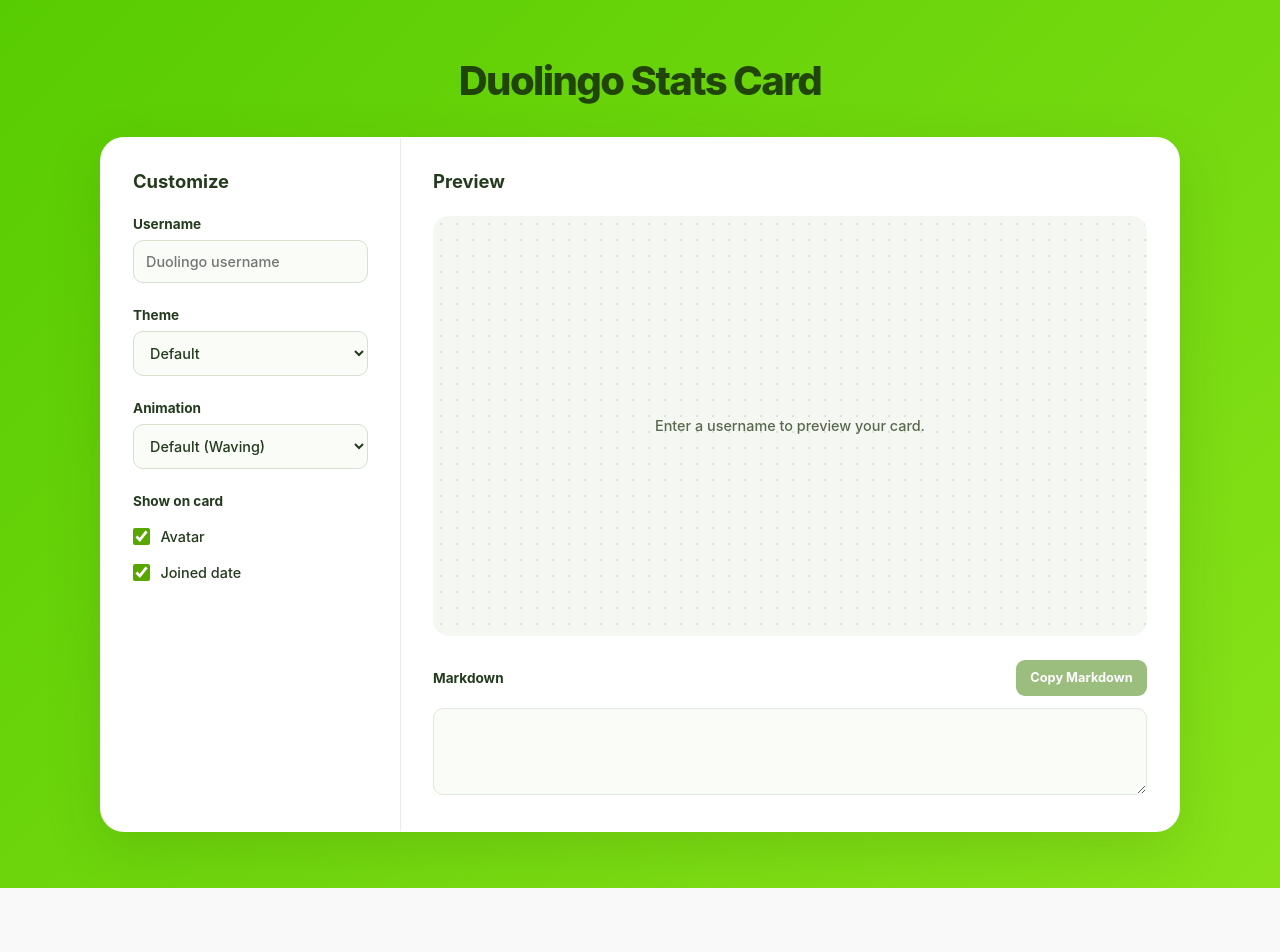
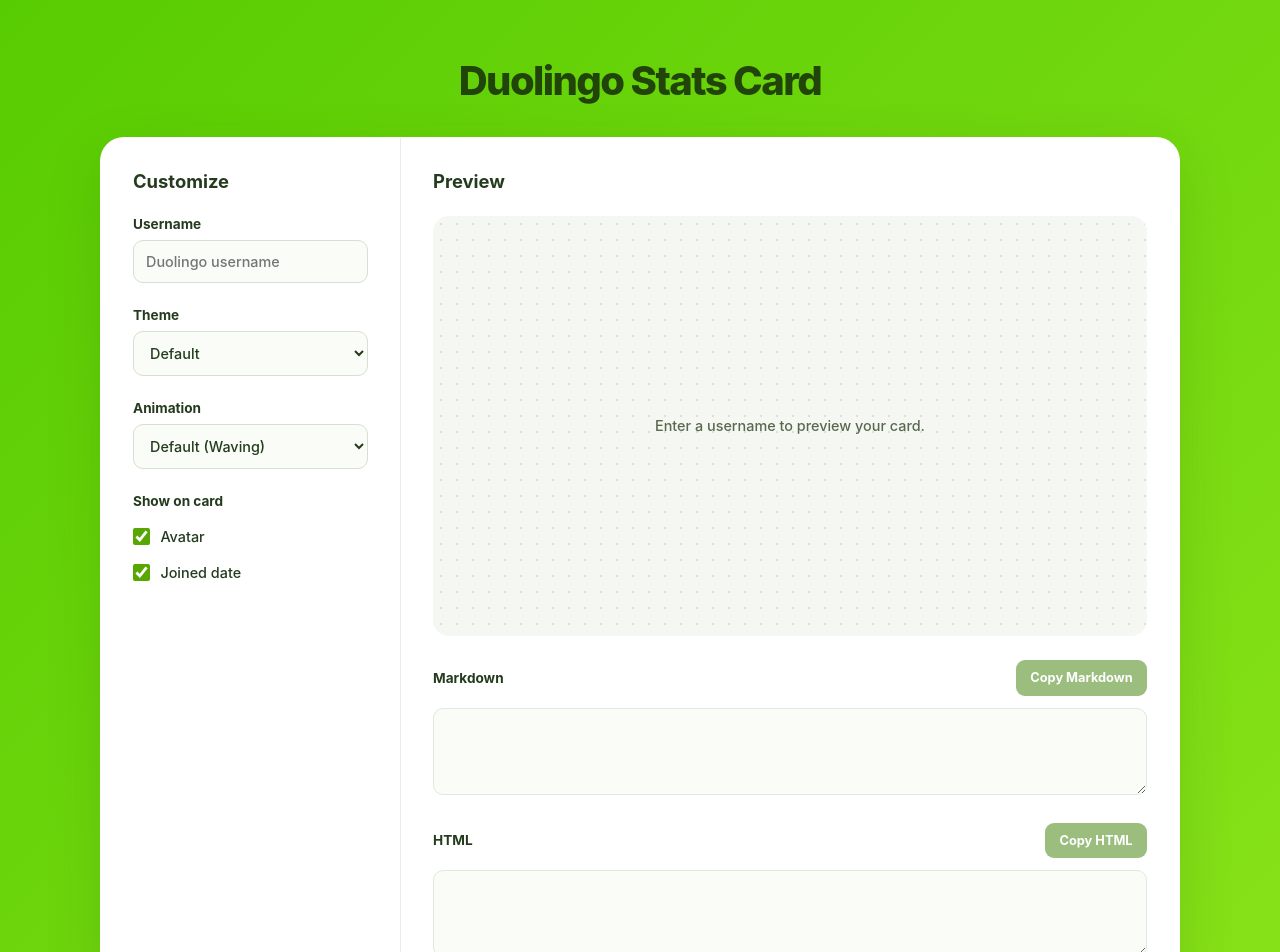
Before and after one commit to KevzPeter/Duolingo-Stats-Card, a Next.js app: page / in a window 1280 px wide. Shown: the top 952 px of the page. Before the commit the page ends 888 px from the top, so only its background shows below. Built offline with nearby package versions, Linux system fonts and the light colour scheme.

Commit message:
feat: add copyable HTML card embeds

```diff
--- a/pages/index.tsx
+++ b/pages/index.tsx
@@ -27,7 +27,7 @@
   const [origin, setOrigin] = useState('');
   const [snapshot, setSnapshot] = useState<{ path: string; data: CardPreview } | null>(null);
   const [failedPath, setFailedPath] = useState('');
-  const [copyLabel, setCopyLabel] = useState('Copy Markdown');
+  const [copyLabels, setCopyLabels] = useState({ markdown: 'Copy Markdown', html: 'Copy HTML' });
 
   useEffect(() => { setOrigin(window.location.origin); }, []);
   useEffect(() => {
@@ -53,7 +53,10 @@
   }
   const previewPath = previewUsername ? (isOwner ? '/api/card?' : '/api?') + query.toString() : '';
   const dataPath = previewUsername ? (isOwner ? '/api/preview' : '/api/preview?username=' + encodeURIComponent(previewUsername)) : '';
-  const markdown = origin && previewPath ? '![Duolingo Stats](' + origin + previewPath + ')' : '';
+  const cardUrl = origin && previewPath ? origin + previewPath : '';
+  const markdown = cardUrl ? '![Duolingo Stats Card](' + cardUrl + ')' : '';
+  const html = cardUrl ? `<img src="${cardUrl.replace(/&/g, '&amp;')}" alt="Duolingo Stats Card" />` : '';
+  const snippets = [{ id: 'markdown', label: 'Markdown', value: markdown }, { id: 'html', label: 'HTML', value: html }] as const;
   const imageError = !!dataPath && failedPath === dataPath;
   const loading = !!dataPath && snapshot?.path !== dataPath && !imageError;
 
@@ -71,7 +74,7 @@
   }, [snapshot, dataPath, theme, showAvatar, showJoined, showScores, showWeeklyXp, fields, isOwner]);
   const selectedAnimation = selectDuoAnimation(animation);
 
-  useEffect(() => { setCopyLabel('Copy Markdown'); }, [markdown]);
+  useEffect(() => { setCopyLabels({ markdown: 'Copy Markdown', html: 'Copy HTML' }); }, [cardUrl]);
   useEffect(() => {
     if (!dataPath) return;
     let active = true;
@@ -82,9 +85,9 @@
     return () => { active = false; };
   }, [dataPath]);
 
-  async function copyMarkdown() {
-    try { await navigator.clipboard.writeText(markdown); setCopyLabel('Copied!'); }
-    catch { setCopyLabel('Select and copy below'); }
+  async function copySnippet(format: 'markdown' | 'html', value: string) {
+    try { await navigator.clipboard.writeText(value); setCopyLabels(labels => ({ ...labels, [format]: 'Copied!' })); }
+    catch { setCopyLabels(labels => ({ ...labels, [format]: 'Select and copy below' })); }
   }
 
   return <>
@@ -148,13 +151,13 @@
               </>}
             </div>
             {previewCard && !imageError && <div className={styles.animationHelp}><span>Drag Duo to move. Drag the corner to resize.</span><button type="button" onClick={() => setAnimationPlacement(undefined)} disabled={!animationPlacement}>Reset position &amp; size</button></div>}
-            <div className={styles.share}>
+            {snippets.map(snippet => <div className={styles.share} key={snippet.id}>
               <div className={styles.shareHeading}>
-                <label htmlFor="markdown">Markdown</label>
-                <button type="button" onClick={copyMarkdown} disabled={!markdown || imageError}>{copyLabel}</button>
+                <label htmlFor={snippet.id}>{snippet.label}</label>
+                <button type="button" onClick={() => copySnippet(snippet.id, snippet.value)} disabled={!snippet.value || imageError}>{copyLabels[snippet.id]}</button>
               </div>
-              <textarea id="markdown" readOnly value={markdown} rows={3} spellCheck={false} onFocus={event => event.target.select()} />
-            </div>
+              <textarea id={snippet.id} readOnly value={snippet.value} rows={3} spellCheck={false} onFocus={event => event.target.select()} />
+            </div>)}
           </section>
         </div>
       </div>
```
